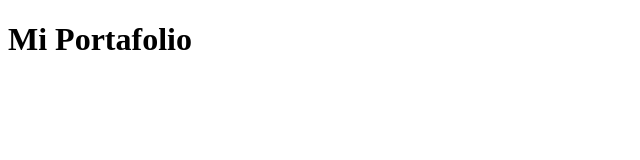
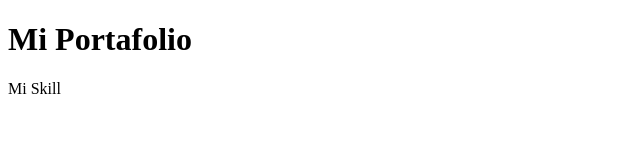
Before and after one commit to mveraalbarenque/portafolio, a plain HTML site: page index.html in a window 1280 px wide. Shown: the full height of the page, 0-640 px from the left. Drawn offline with Linux system fonts and the light colour scheme.

Commit message:
feat: add info

```diff
--- a/index.html
+++ b/index.html
@@ -3,9 +3,10 @@
 <head>
     <meta charset="UTF-8">
     <meta name="viewport" content="width=device-width, initial-scale=1.0">
-    <title>Document</title>
+    <title>Mi Portafolio</title>
 </head>
 <body>
     <h1>Mi Portafolio</h1>
+    <p>Mi Skill</p>
 </body>
 </html>
```
